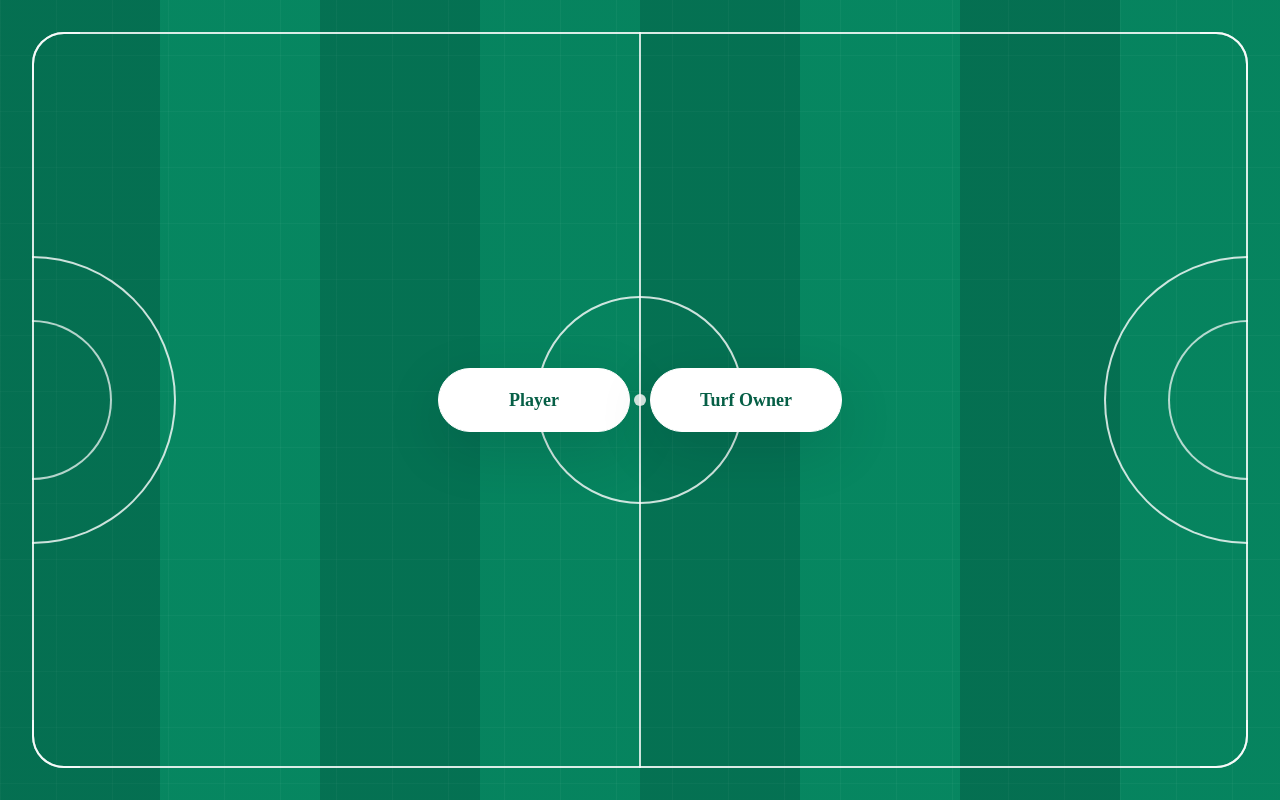
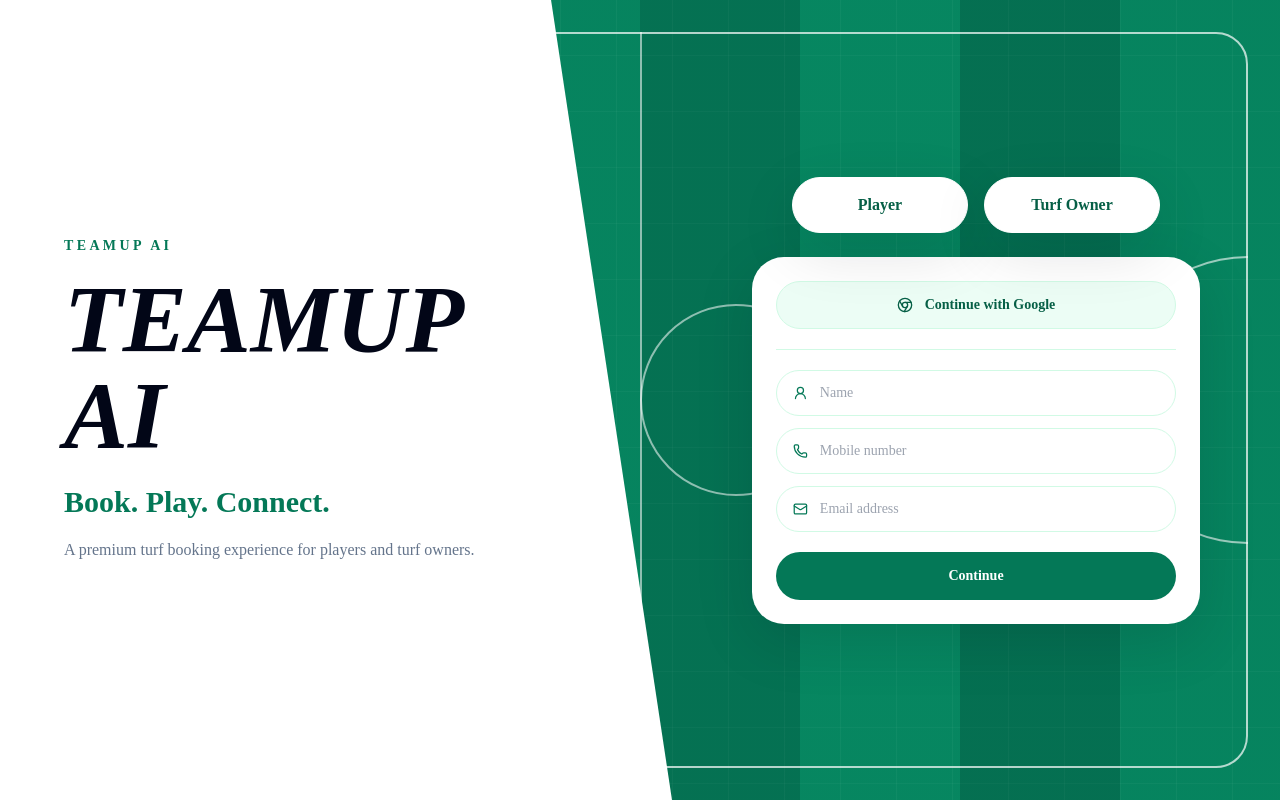
Before and after one commit to Nagsen770/teamup-ai, a Next.js app: page / in a window 1280 px wide. Built offline with nearby package versions, Linux system fonts and the light colour scheme; no server answers.

Commit message:
Updated homepage login layout

```diff
--- a/app/page.tsx
+++ b/app/page.tsx
@@ -1,37 +1,93 @@
+"use client";
+
 import Link from "next/link";
+import { Chrome, Mail, Phone, UserRound } from "lucide-react";
 
 export default function Home() {
+  const continueDemo = (event: React.FormEvent<HTMLFormElement>) => {
+    event.preventDefault();
+    window.location.href = "/player";
+  };
+
   return (
-    <main className="relative flex min-h-screen items-center justify-center overflow-hidden bg-emerald-700 px-4">
+    <main className="relative min-h-screen overflow-hidden bg-emerald-700">
       <div className="pointer-events-none absolute inset-0 bg-[linear-gradient(90deg,rgba(255,255,255,0.045)_1px,transparent_1px),linear-gradient(0deg,rgba(255,255,255,0.035)_1px,transparent_1px)] bg-[size:56px_56px]" />
       <div className="pointer-events-none absolute inset-0 bg-[linear-gradient(90deg,rgba(6,95,70,0.34)_0_12.5%,rgba(16,185,129,0.22)_12.5%_25%,rgba(6,95,70,0.28)_25%_37.5%,rgba(16,185,129,0.18)_37.5%_50%,rgba(6,95,70,0.28)_50%_62.5%,rgba(16,185,129,0.22)_62.5%_75%,rgba(6,95,70,0.34)_75%_87.5%,rgba(16,185,129,0.18)_87.5%_100%)]" />
-      <div className="pointer-events-none absolute inset-4 rounded-[2rem] border-2 border-white/85 sm:inset-8" />
-      <div className="pointer-events-none absolute left-1/2 top-4 h-[calc(100%-2rem)] w-0.5 -translate-x-1/2 bg-white/80 sm:top-8 sm:h-[calc(100%-4rem)]" />
-      <div className="pointer-events-none absolute left-1/2 top-1/2 h-36 w-36 -translate-x-1/2 -translate-y-1/2 rounded-full border-2 border-white/80 sm:h-52 sm:w-52" />
-      <div className="pointer-events-none absolute left-4 top-1/2 h-48 w-20 -translate-y-1/2 rounded-r-full border-y-2 border-r-2 border-white/80 sm:left-8 sm:h-72 sm:w-36" />
-      <div className="pointer-events-none absolute right-4 top-1/2 h-48 w-20 -translate-y-1/2 rounded-l-full border-y-2 border-l-2 border-white/80 sm:right-8 sm:h-72 sm:w-36" />
-      <div className="pointer-events-none absolute left-4 top-1/2 h-24 w-10 -translate-y-1/2 rounded-r-full border-y-2 border-r-2 border-white/70 sm:left-8 sm:h-40 sm:w-20" />
-      <div className="pointer-events-none absolute right-4 top-1/2 h-24 w-10 -translate-y-1/2 rounded-l-full border-y-2 border-l-2 border-white/70 sm:right-8 sm:h-40 sm:w-20" />
-      <div className="pointer-events-none absolute left-1/2 top-1/2 h-3 w-3 -translate-x-1/2 -translate-y-1/2 rounded-full bg-white/85" />
-      <div className="pointer-events-none absolute bottom-4 left-4 h-12 w-12 rounded-bl-[2rem] border-b-2 border-l-2 border-white/75 sm:bottom-8 sm:left-8" />
-      <div className="pointer-events-none absolute bottom-4 right-4 h-12 w-12 rounded-br-[2rem] border-b-2 border-r-2 border-white/75 sm:bottom-8 sm:right-8" />
-      <div className="pointer-events-none absolute left-4 top-4 h-12 w-12 rounded-tl-[2rem] border-l-2 border-t-2 border-white/75 sm:left-8 sm:top-8" />
-      <div className="pointer-events-none absolute right-4 top-4 h-12 w-12 rounded-tr-[2rem] border-r-2 border-t-2 border-white/75 sm:right-8 sm:top-8" />
+      <div className="pointer-events-none absolute inset-4 rounded-[2rem] border-2 border-white/70 sm:inset-8" />
+      <div className="pointer-events-none absolute left-1/2 top-8 hidden h-[calc(100%-4rem)] w-0.5 bg-white/55 lg:block" />
+      <div className="pointer-events-none absolute left-1/2 top-1/2 hidden h-48 w-48 -translate-y-1/2 rounded-full border-2 border-white/55 lg:block" />
+      <div className="pointer-events-none absolute right-8 top-1/2 hidden h-72 w-36 -translate-y-1/2 rounded-l-full border-y-2 border-l-2 border-white/60 lg:block" />
 
-      <div className="relative z-10 flex flex-col items-center justify-center gap-5 sm:flex-row">
+      <section className="relative z-10 grid min-h-screen lg:grid-cols-[1.05fr_0.95fr]">
+        <div className="relative flex min-h-[38vh] items-center bg-white px-8 py-12 text-slate-950 lg:min-h-screen lg:[clip-path:polygon(0_0,82%_0,100%_100%,0_100%)] lg:pl-16 lg:pr-28">
+          <div className="max-w-xl">
+            <p className="text-sm font-black uppercase tracking-[0.24em] text-emerald-700">TEAMUP AI</p>
+            <h1 className="mt-4 text-6xl font-black italic tracking-normal text-slate-950 sm:text-7xl lg:text-8xl">
+              TEAMUP AI
+            </h1>
+            <p className="mt-5 max-w-md text-2xl font-black leading-tight text-emerald-700 sm:text-3xl">
+              Book. Play. Connect.
+            </p>
+            <p className="mt-4 max-w-md text-base leading-7 text-slate-500">
+              A premium turf booking experience for players and turf owners.
+            </p>
+          </div>
+        </div>
+
+        <div className="flex items-center justify-center px-4 py-10 sm:px-8 lg:py-0">
+          <div className="w-full max-w-md">
+            <div className="flex flex-col items-center justify-center gap-4 sm:flex-row">
               <Link
                 href="/player"
-          className="flex h-16 w-48 items-center justify-center rounded-full border border-white bg-white text-lg font-black text-emerald-800 shadow-premium transition hover:-translate-y-1 hover:shadow-glow"
+                className="flex h-14 w-44 items-center justify-center rounded-full border border-white bg-white text-base font-black text-emerald-800 shadow-premium transition hover:-translate-y-1 hover:shadow-glow"
               >
                 Player
               </Link>
               <Link
                 href="/owner"
-          className="flex h-16 w-48 items-center justify-center rounded-full border border-white bg-white text-lg font-black text-emerald-800 shadow-premium transition hover:-translate-y-1 hover:shadow-glow"
+                className="flex h-14 w-44 items-center justify-center rounded-full border border-white bg-white text-base font-black text-emerald-800 shadow-premium transition hover:-translate-y-1 hover:shadow-glow"
               >
                 Turf Owner
               </Link>
             </div>
+
+            <form onSubmit={continueDemo} className="mt-6 rounded-[2rem] bg-white p-5 shadow-premium sm:p-6">
+              <button
+                type="button"
+                onClick={() => (window.location.href = "/player")}
+                className="flex h-12 w-full items-center justify-center gap-3 rounded-full border border-emerald-100 bg-emerald-50 text-sm font-black text-emerald-800 transition hover:bg-emerald-100"
+              >
+                <Chrome className="h-4 w-4" />
+                Continue with Google
+              </button>
+
+              <div className="my-5 h-px bg-emerald-100" />
+
+              <label className="flex items-center gap-3 rounded-full border border-emerald-100 bg-white px-4 py-3">
+                <UserRound className="h-4 w-4 text-emerald-700" />
+                <input className="w-full bg-transparent text-sm outline-none" placeholder="Name" />
+              </label>
+
+              <label className="mt-3 flex items-center gap-3 rounded-full border border-emerald-100 bg-white px-4 py-3">
+                <Phone className="h-4 w-4 text-emerald-700" />
+                <input className="w-full bg-transparent text-sm outline-none" placeholder="Mobile number" />
+              </label>
+
+              <label className="mt-3 flex items-center gap-3 rounded-full border border-emerald-100 bg-white px-4 py-3">
+                <Mail className="h-4 w-4 text-emerald-700" />
+                <input className="w-full bg-transparent text-sm outline-none" placeholder="Email address" />
+              </label>
+
+              <button
+                type="submit"
+                className="mt-5 flex h-12 w-full items-center justify-center rounded-full bg-emerald-700 text-sm font-black text-white transition hover:bg-emerald-800"
+              >
+                Continue
+              </button>
+            </form>
+          </div>
+        </div>
+      </section>
     </main>
   );
 }
```
Lines whose indentation alone changed are shown as unchanged.
